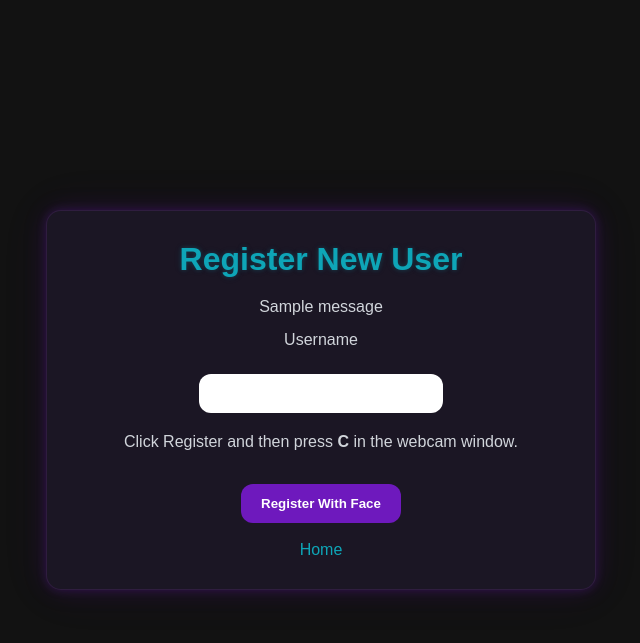
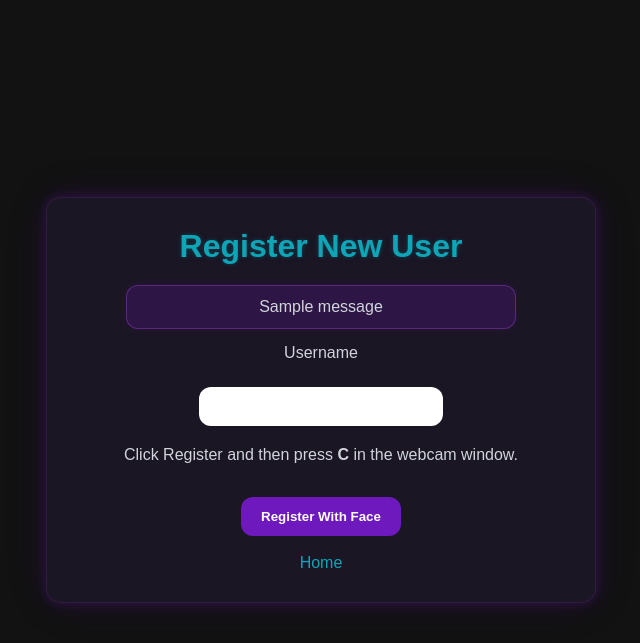
Before and after one commit to AryaBhongade/face-recognition-login-system, a Flask app: page /register in a window 1280 px wide. Shown: the top 643 px of the page, without its empty margins (319-959 px from the left). Run offline with Flask 3, Linux system fonts and the light colour scheme; one stand-in notice (Sample message) is shown.

Commit message:
Improve flash message UI

```diff
--- a/app.py
+++ b/app.py
@@ -33,7 +33,7 @@ def face_register():
 
     if success:
 
-        flash("Registration successful.")
+        flash("✅ Registration successful.")
 
         session["user"] = username
 
@@ -41,7 +41,7 @@ def face_register():
             url_for("dashboard")
         )
 
-    flash("Username already exists.")
+    flash("❌ Username already exists.")
 
     return redirect(
         url_for("register")
@@ -78,7 +78,7 @@ def face_login():
 
     if username:
 
-        flash("Login successful.")
+        flash("✅ Login successful.")
 
         session["user"] = username
 
@@ -86,7 +86,7 @@ def face_login():
             url_for("dashboard")
         )
 
-    flash("Face not recognized.")
+    flash("❌ Face not recognized.")
 
     return redirect(
         url_for("login")
--- a/static/css/style.css
+++ b/static/css/style.css
@@ -122,3 +122,25 @@ a {
 
     border-top: 1px solid rgba(160, 70, 212, 0.25);
 }
+
+.flash-message {
+
+    width: 80%;
+
+    margin: 15px auto;
+
+    padding: 12px;
+
+    border-radius: 12px;
+
+    background: rgba(110, 25, 189, 0.22);
+
+    border: 1px solid rgba(160, 70, 212, 0.40);
+
+    box-shadow:
+        0 0 8px rgba(110, 25, 189, 0.15);
+
+    color: var(--text-color);
+
+    text-align: center;
+}
--- a/templates/register.html
+++ b/templates/register.html
@@ -19,12 +19,14 @@
         <h1>Register New User</h1>
 
         {% with messages = get_flashed_messages() %}
-            {% if messages %}
-                {% for message in messages %}
-                    <p>{{ message }}</p>
-                {% endfor %}
-            {% endif %}
-        {% endwith %}
+    {% if messages %}
+        {% for message in messages %}
+            <div class="flash-message">
+                {{ message }}
+            </div>
+        {% endfor %}
+    {% endif %}
+{% endwith %}
 
         <form action="/face-register" method="post">
 
```
Also changed, not shown: templates/login.html (+8 -6 lines).
